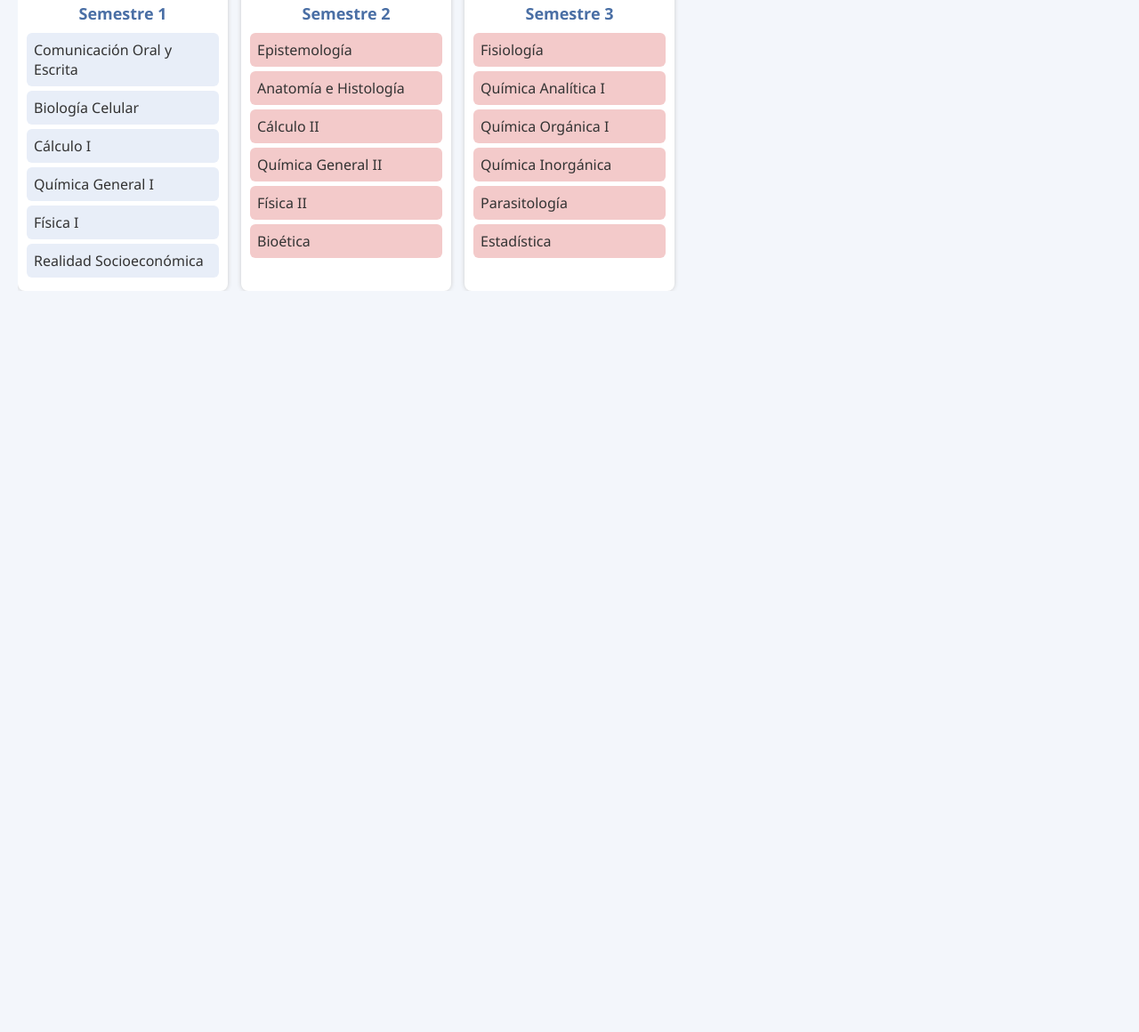
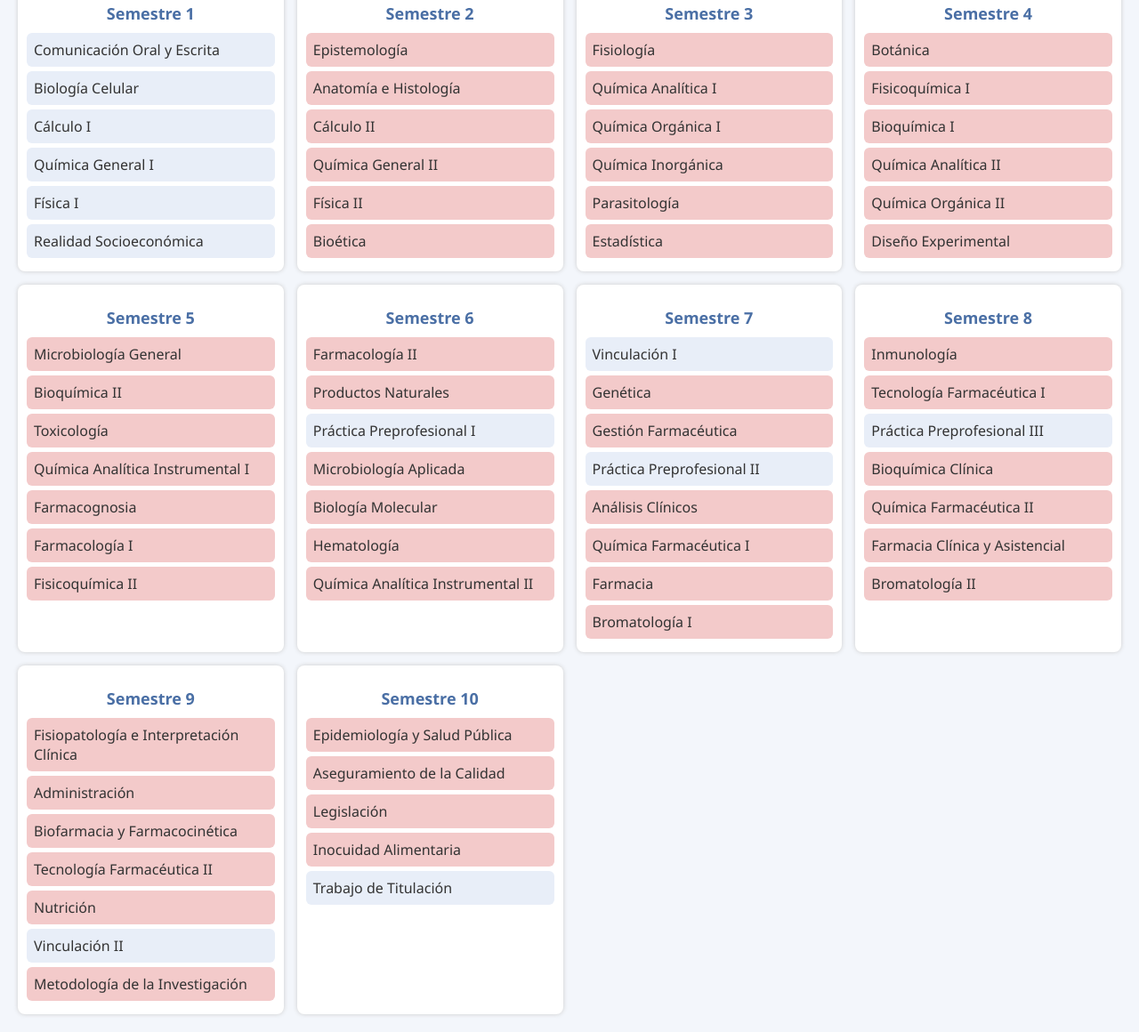
Before and after one commit to Jhooelx/Malla-Bioquimica-y-Farmacia, a plain HTML site: page index.html in a window 1280 px wide. Shown: the part 126-1286 px from the top of the page at 89% size. Before the commit the page ends 800 px from the top, so only its background shows below. Drawn offline with Linux system fonts and the light colour scheme.

Commit message:
Update index.html

```diff
--- a/index.html
+++ b/index.html
@@ -18,9 +18,8 @@
     }
     .semestres {
       display: grid;
-      grid-template-columns: repeat(5, 1fr);
+      grid-template-columns: repeat(auto-fit, minmax(240px, 1fr));
       gap: 15px;
-      overflow-x: auto;
     }
     .semestre {
       background: white;
@@ -64,11 +63,6 @@
       margin-left: 6px;
       z-index: 10;
     }
-    @media (max-width: 900px) {
-      .semestres {
-        grid-template-columns: repeat(auto-fill, minmax(250px, 1fr));
-      }
-    }
   </style>
 </head>
 <body>
@@ -100,8 +94,68 @@
         { id: "QI", nombre: "Química Inorgánica", req: ["QG2"] },
         { id: "PARA", nombre: "Parasitología", req: ["ANA"] },
         { id: "EST", nombre: "Estadística", req: ["CAL2"] }
+      ],
+      "4": [
+        { id: "BOT", nombre: "Botánica", req: ["PARA"] },
+        { id: "FQ1", nombre: "Fisicoquímica I", req: ["FIS2", "QI"] },
+        { id: "BQ1", nombre: "Bioquímica I", req: ["QO1"] },
+        { id: "QA2", nombre: "Química Analítica II", req: ["QA1"] },
+        { id: "QO2", nombre: "Química Orgánica II", req: ["QO1"] },
+        { id: "DISEXP", nombre: "Diseño Experimental", req: ["EST"] }
+      ],
+      "5": [
+        { id: "MICROG", nombre: "Microbiología General", req: ["FISIO"] },
+        { id: "BQ2", nombre: "Bioquímica II", req: ["BQ1"] },
+        { id: "TOXI", nombre: "Toxicología", req: ["FISIO"] },
+        { id: "QAI1", nombre: "Química Analítica Instrumental I", req: ["QA2"] },
+        { id: "FARMACOG", nombre: "Farmacognosia", req: ["BOT"] },
+        { id: "FARMACO1", nombre: "Farmacología I", req: ["BQ1"] },
+        { id: "FQ2", nombre: "Fisicoquímica II", req: ["FQ1"] }
+      ],
+      "6": [
+        { id: "FARMACO2", nombre: "Farmacología II", req: ["FARMACO1"] },
+        { id: "PRODNAT", nombre: "Productos Naturales", req: ["FARMACOG"] },
+        { id: "PPP1", nombre: "Práctica Preprofesional I" },
+        { id: "MICROA", nombre: "Microbiología Aplicada", req: ["MICROG"] },
+        { id: "BIOMOL", nombre: "Biología Molecular", req: ["TOXI"] },
+        { id: "HEMA", nombre: "Hematología", req: ["BQ2"] },
+        { id: "QAI2", nombre: "Química Analítica Instrumental II", req: ["QAI1"] }
+      ],
+      "7": [
+        { id: "VINC1", nombre: "Vinculación I" },
+        { id: "GEN", nombre: "Genética", req: ["BIOMOL"] },
+        { id: "GESTF", nombre: "Gestión Farmacéutica", req: ["PRODNAT"] },
+        { id: "PPP2", nombre: "Práctica Preprofesional II" },
+        { id: "ANCLI", nombre: "Análisis Clínicos", req: ["HEMA"] },
+        { id: "QF1", nombre: "Química Farmacéutica I", req: ["QAI2"] },
+        { id: "FARM", nombre: "Farmacia", req: ["FQ2"] },
+        { id: "BRO1", nombre: "Bromatología I", req: ["PRODNAT"] }
+      ],
+      "8": [
+        { id: "INMUNO", nombre: "Inmunología", req: ["GEN"] },
+        { id: "TECFA1", nombre: "Tecnología Farmacéutica I", req: ["FARM"] },
+        { id: "PPP3", nombre: "Práctica Preprofesional III" },
+        { id: "BQC", nombre: "Bioquímica Clínica", req: ["ANCLI"] },
+        { id: "QF2", nombre: "Química Farmacéutica II", req: ["QF1"] },
+        { id: "FCA", nombre: "Farmacia Clínica y Asistencial", req: ["GESTF"] },
+        { id: "BRO2", nombre: "Bromatología II", req: ["BRO1"] }
+      ],
+      "9": [
+        { id: "FISIOPAT", nombre: "Fisiopatología e Interpretación Clínica", req: ["BQC"] },
+        { id: "ADM", nombre: "Administración", req: ["DISEXP"] },
+        { id: "BIOF", nombre: "Biofarmacia y Farmacocinética", req: ["QF2"] },
+        { id: "TECFA2", nombre: "Tecnología Farmacéutica II", req: ["TECFA1"] },
+        { id: "NUTRI", nombre: "Nutrición", req: ["BRO2"] },
+        { id: "VINC2", nombre: "Vinculación II" },
+        { id: "METINV", nombre: "Metodología de la Investigación", req: ["DISEXP"] }
+      ],
+      "10": [
+        { id: "EPID", nombre: "Epidemiología y Salud Pública", req: ["FISIOPAT"] },
+        { id: "CALIDAD", nombre: "Aseguramiento de la Calidad", req: ["TECFA2"] },
+        { id: "LEGIS", nombre: "Legislación", req: ["ADM"] },
+        { id: "INOC", nombre: "Inocuidad Alimentaria", req: ["NUTRI"] },
+        { id: "TT", nombre: "Trabajo de Titulación" }
       ]
-      // Puedes seguir añadiendo del 4 al 10 igual que los anteriores
     };
 
     const contenedor = document.getElementById("contenedor");
```
